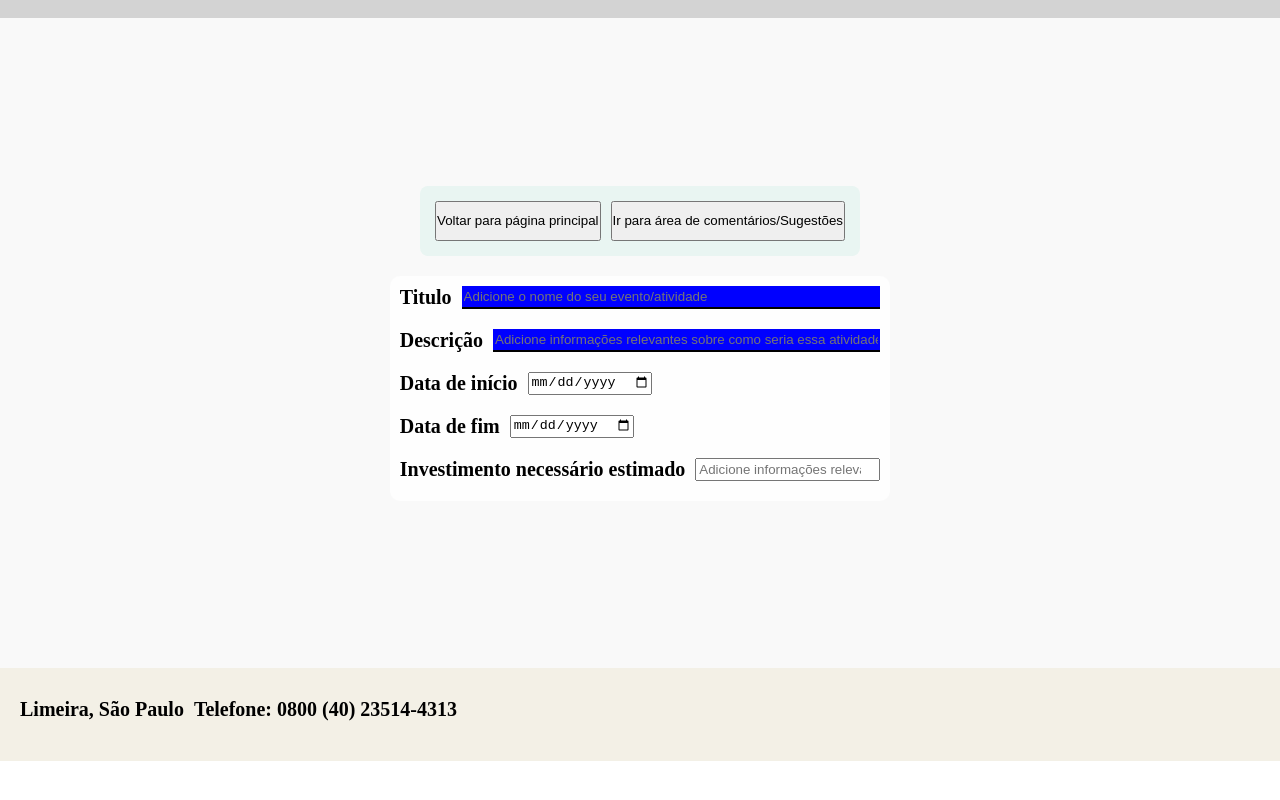
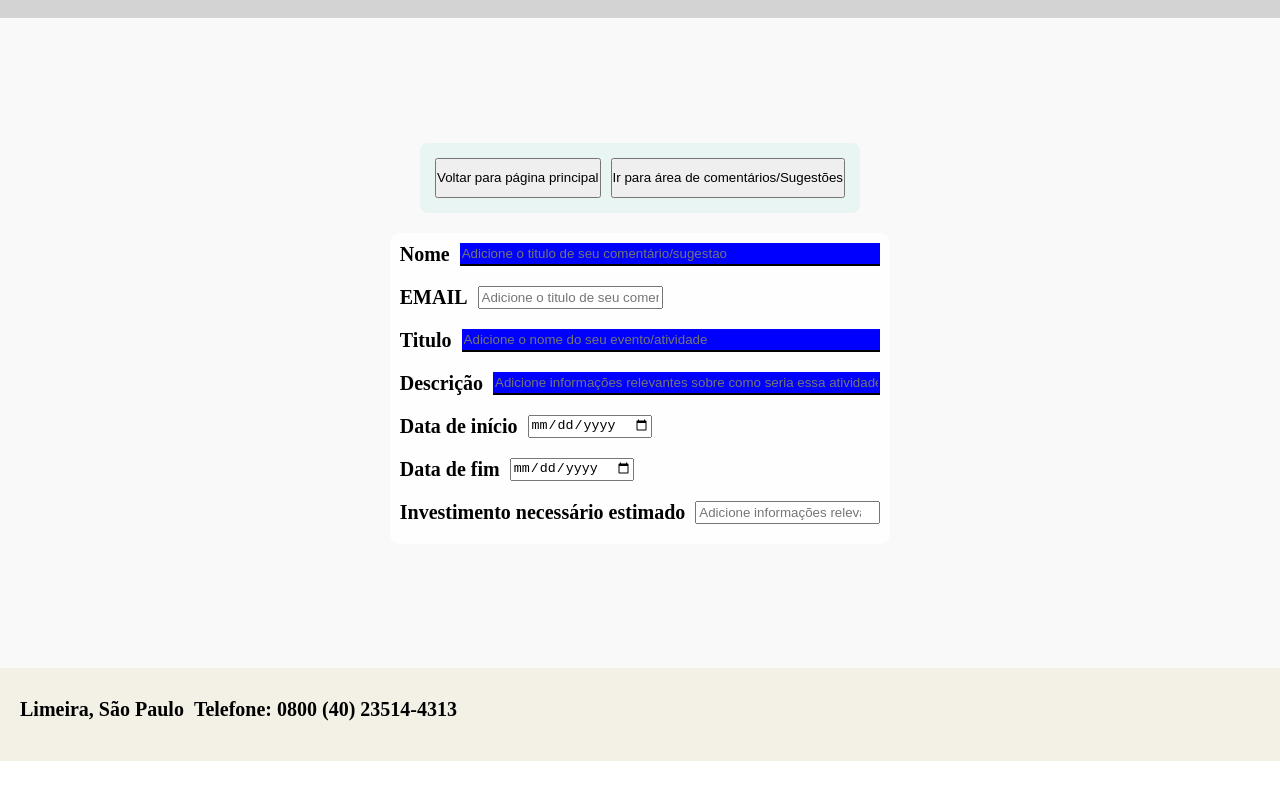
Before and after one commit to VictorHCamargo/projeto-igreja, a plain HTML site: page interface/eventos.html in a window 1280 px wide. Drawn offline with Linux system fonts and the light colour scheme; files that its build step writes are made by us from their sources.

Commit message:
Ajustes na parte de sugestão e eventos

```diff
--- a/interface/eventos.html
+++ b/interface/eventos.html
@@ -19,6 +19,14 @@
                 <button onclick="window.location.href = 'suggestion.html'">Ir para área de comentários/Sugestões</button>
             </div>
             <div class="submiddle">
+                <div class="campo-adicionar">
+                    <label for="nome_usuario">Nome</label>
+                    <input id="nome_usuario" type="text" placeholder="Adicione o titulo de seu comentário/sugestao">
+                </div>
+                <div class="campo-adicionar">
+                    <label for="email">EMAIL</label>
+                    <input id="email" type="email" placeholder="Adicione o titulo de seu comentário/sugestao">
+                </div>
                 <div class="campo-adicionar">
                     <label for="nome_evento">Titulo</label>
                     <input id="nome_evento" type="text" placeholder="Adicione o nome do seu evento/atividade">
```
Also changed, not shown: interface/suggestion.html (+2 -2 lines).
